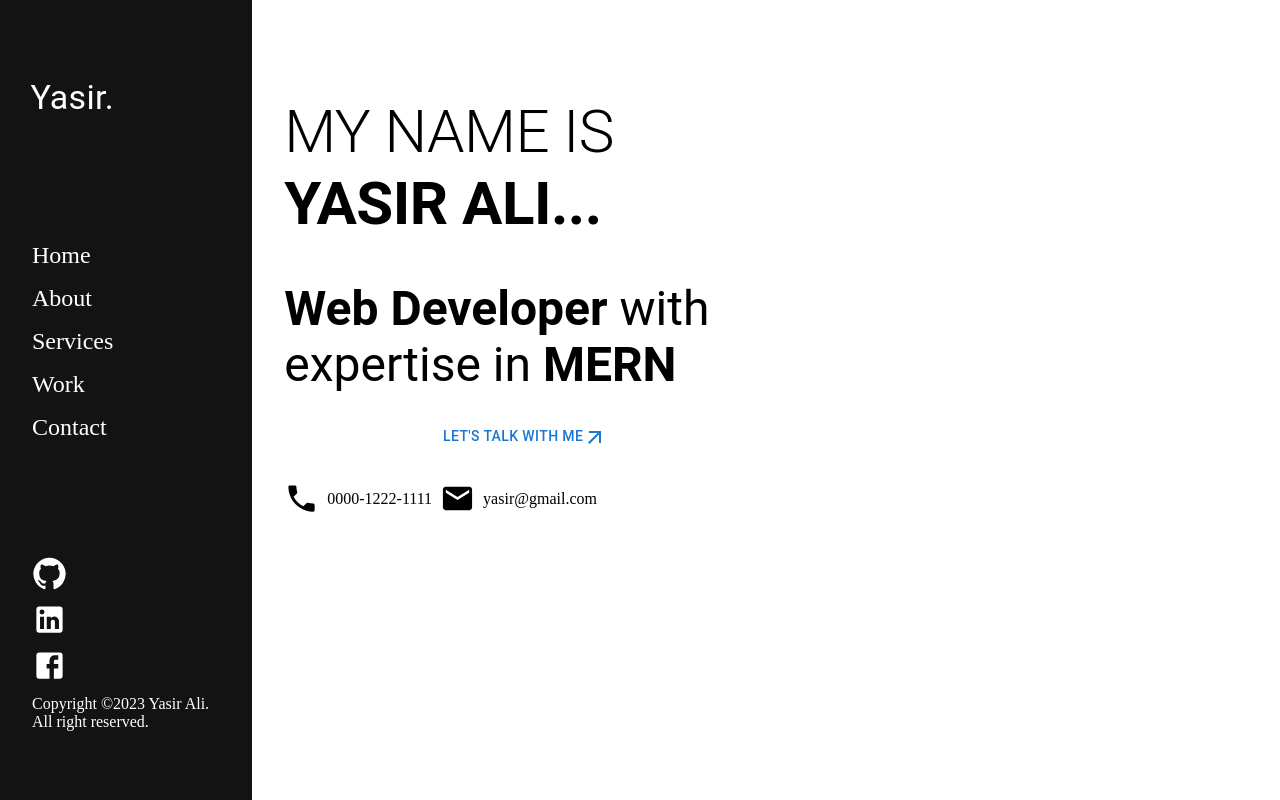
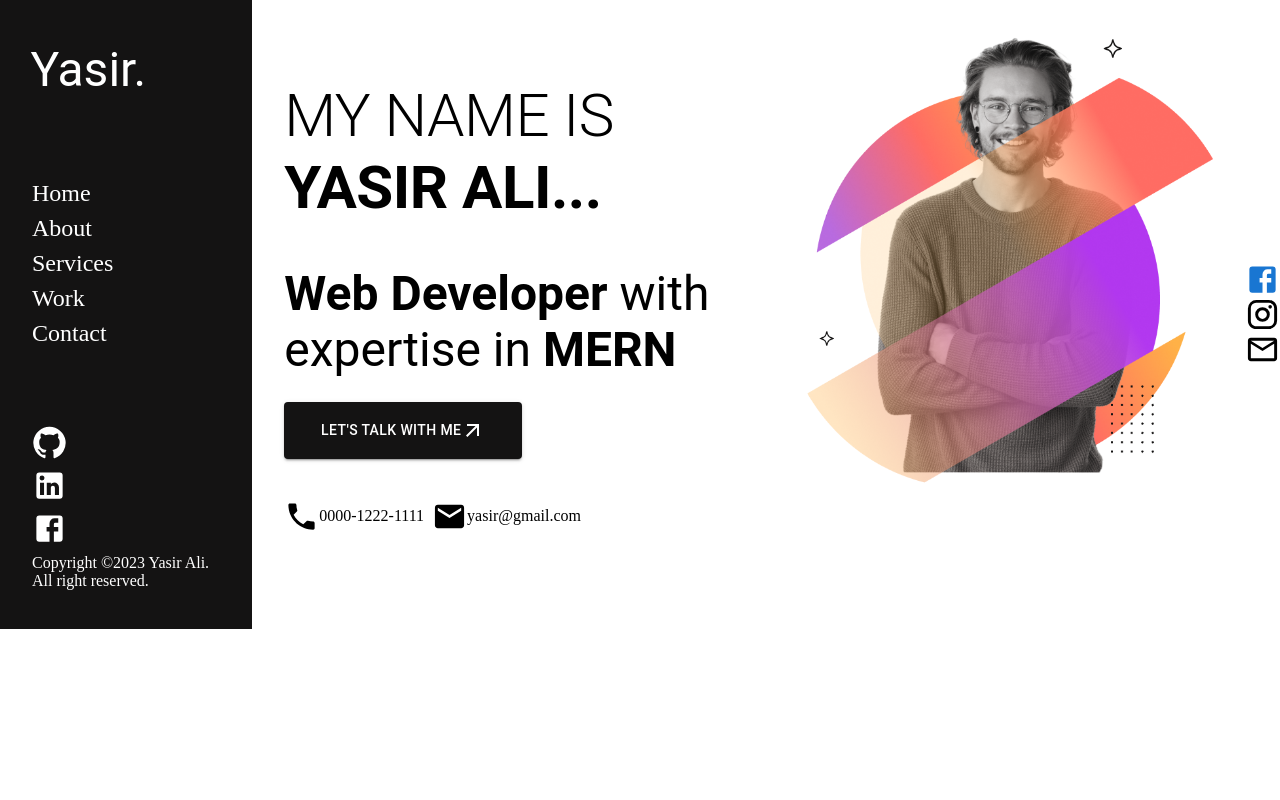
Before and after one commit to Yasir-ali-dev/portfolio, a React (Create React App) app in the folder frontend/: page / in a window 1280 px wide. Built offline with nearby package versions, Linux system fonts and the light colour scheme.

Commit message:
Home page completed

```diff
--- a/frontend/src/pages/Home.jsx
+++ b/frontend/src/pages/Home.jsx
@@ -1,12 +1,12 @@
 import React from 'react'
-import {Box, Button, ButtonGroup, Stack, Typography} from '@mui/material';
-import {ArrowOutward, Email, Facebook, GitHub, LinkedIn, LocalPhone} from '@mui/icons-material';
+import {Box, Button, Stack, Typography} from '@mui/material';
+import {ArrowOutward, Email, EmailOutlined, Facebook, GitHub, Instagram, LinkedIn, LocalPhone} from '@mui/icons-material';
 const links= ["Home","About","Services","Work","Contact"];
 
 const Home = () => {
   return (
     <div>
-      <Stack display={"flex"} flexDirection={"row"} height={"100vh"}>
+      <Stack display={"flex"} flexDirection={"row"} >
         <Box
             flex={1.5}
             sx={{
@@ -15,24 +15,24 @@ const Home = () => {
             }}
             display={"flex"}
             flexDirection={"column"}
-            padding={"1em 1em"}
+            padding={"0em 1em"}
             justifyContent={"space-around"}
         >
             <Box
                 sx={{
-                    padding:"1em .9em "
+                    padding:".5em .9em "
                 }}
             >
 
-                <Typography variant='h4'>Yasir.</Typography>
+                <Typography variant='h3'>Yasir.</Typography>
             </Box>
 
             <Box
                 sx={{
                     display:"flex",
                     flexDirection:"column",
-                    gap:"1em",
-                    padding:"1em 1em "
+                    gap:".5em",
+                    padding:".3em 1em "
                 }} >
 
                  {links.map((link , index) =>{
@@ -44,8 +44,8 @@ const Home = () => {
                 display={"flex"}
                 flexDirection={"column" }
                 sx={{
-                    gap:".7em",
-                    padding:".5em 1em "
+                    gap:".5em",
+                    padding:".3em 1em "
                 }}
             >
                 <GitHub fontSize='large'/>
@@ -62,9 +62,9 @@ const Home = () => {
         >
           <Stack
             flex={1}
-            padding={"6em 2em"}
-            gap={"1.2em"}
-            spacing={".45em"}
+            padding={"5em 2em"}
+            gap={"1em"}
+            spacing={".55em"}
           >
             <Typography variant='h2'>
                 MY NAME IS <strong>YASIR ALI...</strong>
@@ -72,22 +72,48 @@ const Home = () => {
             <Typography variant='h3' >
                 <strong>Web Developer</strong> with expertise in <strong>MERN</strong>
             </Typography>
-            <Button>
+            <Button variant='contained'
+                sx={{
+                    width:"17em", backgroundColor:'#141313',
+                    padding:"1.15em 0"
+                }}>
                 let's talk with me <ArrowOutward/>
             </Button>
-             <Box display={"flex"} alignItems={"center"} gap={1}>
-                <LocalPhone fontSize='large'/>  0000-1222-1111
-                <Email fontSize='large'/> yasir@gmail.com
+             <Box
+                display={"flex"}
+                padding={".94em 0em"}
+                gap={1}
+             >
+                <Box
+                    display={"flex"}
+                    alignItems={"center"}
+                >
+                    <LocalPhone fontSize='large'/>  0000-1222-1111
+                </Box>
+                <Box
+                    display={"flex"}
+                    alignItems={"center"}
+                >
+                    <Email fontSize='large'/> yasir@gmail.com
+                </Box>
              </Box>
            </Stack>
-
           <Box
              flex={1}
+             padding={"1.2em 2em"}
+             width={"100%"}
           >
-            </Box>
-
-
-
+            <img src={require("../assets/Img.png")} alt="" width={"100%"} />
+          </Box>
+          <Box
+            display={"flex"}
+            flexDirection={"column"}
+            justifyContent={"center"}
+           >
+            <Facebook color='primary' fontSize='large'/>
+            <Instagram fontSize='large'/>
+            <EmailOutlined fontSize='large'/>
+          </Box>
         </Box>
       </Stack>
     </div>
```
Also changed, not shown: frontend/src/assets/Img.png (added), 1 other file (tests, documents, lock files or other folders).
